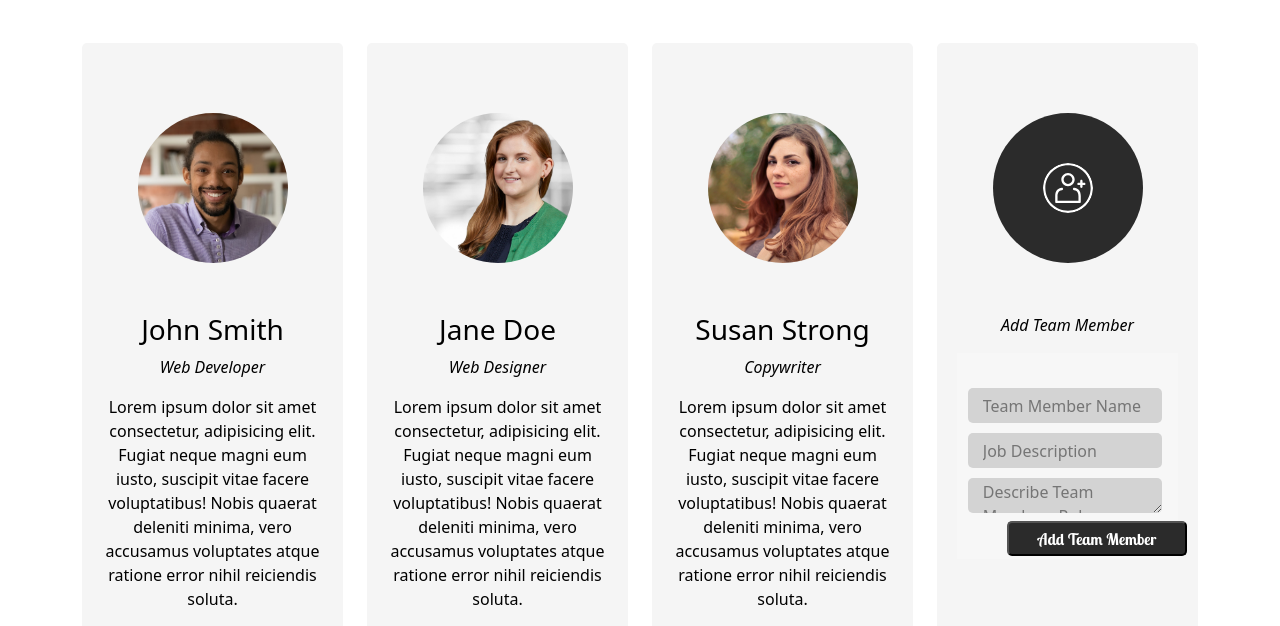
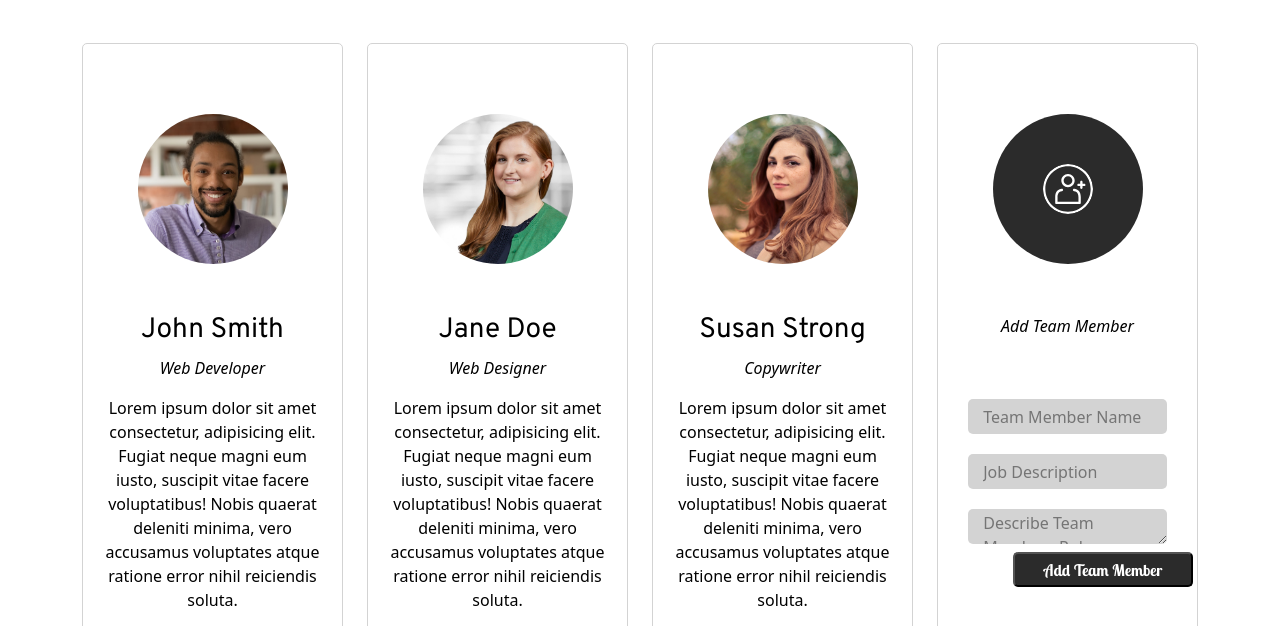
Before and after one commit to ZahraCassimjee/ZahraCassimjee-Final_formal_assessment, a plain HTML site: page index.html in a window 1280 px wide. Shown: the part 167-793 px from the top of the page. Drawn offline with nearby package versions, Linux system fonts and the light colour scheme.

Commit message:
update refine

```diff
--- a/css/main.css
+++ b/css/main.css
@@ -46,7 +46,6 @@ color:white
 .col-box{
     width: 100%;
     height: 600px;
-    background-color:whitesmoke;
     text-align: center;
     margin-top: 100px;
     margin-bottom: 100px;
@@ -55,12 +54,15 @@ color:white
     padding-right: 20px;
     border-radius: 5px;
    color: black;
-    border-color: gray;
+    border: 1px solid lightgray;
     border-radius: 5px;
     text-align: center;
 
 }
 
+h3{
+    font-family: 'Overpass', sans-serif;
+}
 .round-image1{
 
     width: 150px;
@@ -175,19 +177,17 @@ margin-left: 50px;
 
  form{
     margin: 0 auto;
-
-    background-color: #f7f7f7;
-    padding-top: 5px;
+    padding-left: 5px;
     padding-right: 5px;
     padding-top: 25px;
     padding-bottom: 40px;
 }
 
 .input-el{
-    width:90% ;
+    width:95% ;
     height: 35px;
     background-color: lightgray;
-    margin-top: 10px;
+    margin-top: 20px;
     padding-left: 15px;
     border: none;
     border-radius: 5px;
```
